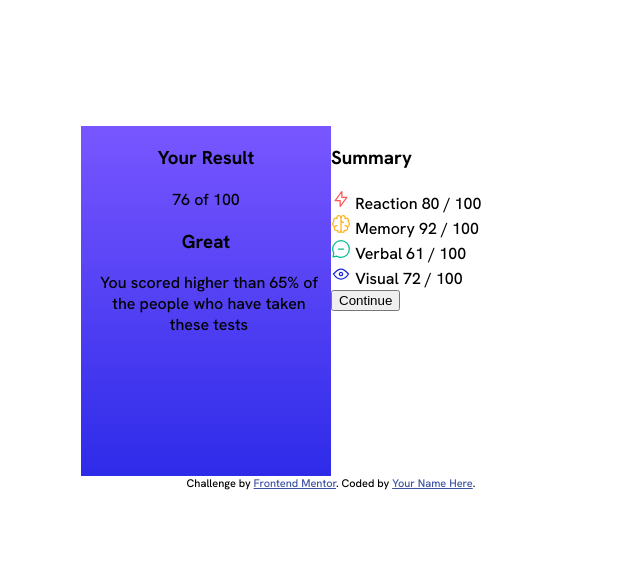
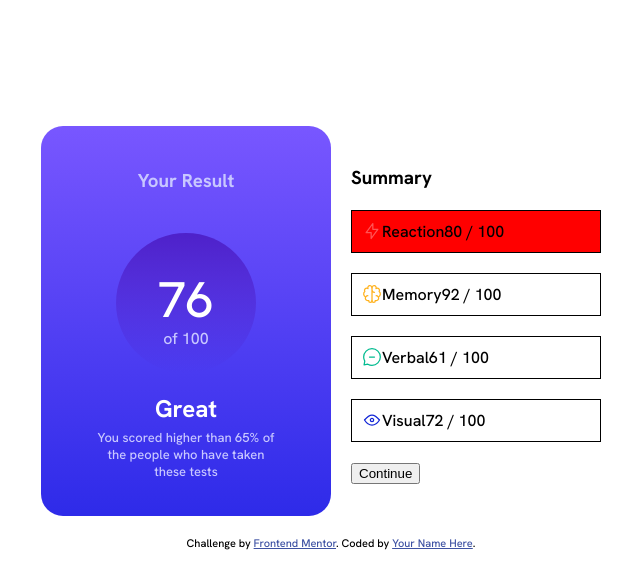
Before and after one commit to bluesky1992-web/results-summary-component-main1, a plain HTML site: page index.html in a window 1280 px wide. Shown: the whole page, without its empty margins (309-949 px from the left). Drawn offline with Linux system fonts and the light colour scheme.

Commit message:
start working on the summary part of the component

```diff
--- a/index.html
+++ b/index.html
@@ -24,15 +24,21 @@
     <section class="parent-component">
       <div class="result">
         <h3>Your Result</h3>
-        <span>76 of 100</span>
-        <h3>Great</h3>
+        <div class="circle">
+          <div>
+            <p class="big">76</p>
+            <p>of 100</p>
+          </div>
+        </div>
+
+        <h2>Great</h2>
         <p>
           You scored higher than 65% of the people who have taken these tests
         </p>
       </div>
       <div class="summary">
         <h3>Summary</h3>
-        <div class="rating-comp">
+        <div class="rating-comp red">
           <svg
             xmlns="http://www.w3.org/2000/svg"
             width="20"
@@ -51,7 +57,7 @@
           Reaction
           <span>80 / 100</span>
         </div>
-        <div class="rating-comp">
+        <div class="rating-comp yellow">
           <svg
             xmlns="http://www.w3.org/2000/svg"
             width="20"
@@ -84,7 +90,7 @@
           Memory
           <span>92 / 100</span>
         </div>
-        <div class="rating-comp">
+        <div class="rating-comp green">
           <svg
             xmlns="http://www.w3.org/2000/svg"
             width="20"
@@ -103,7 +109,7 @@
           Verbal
           <span>61 / 100</span>
         </div>
-        <div class="rating-comp">
+        <div class="rating-comp blue">
           <svg
             xmlns="http://www.w3.org/2000/svg"
             width="20"
--- a/style.css
+++ b/style.css
@@ -3,6 +3,7 @@ body {
 }
 
 .attribution {
+  margin-top:20px;
   font-size: 11px;
   text-align: center;
 }
@@ -10,27 +11,80 @@ body {
   color: hsl(228, 45%, 44%);
 }
 
+/* Left part of the component starts here */
+
 .parent-component {
   display: flex;
   justify-content: center;
   align-items: center;
   flex-wrap: wrap;
   margin-top: 10%;
-
 }
 .result {
   text-align: center;
   width: 250px;
   height: 350px;
-     background-image:linear-gradient( hsl(252, 100%, 67%),hsl(241, 81%, 54%));
+  background-image: linear-gradient(hsl(252, 100%, 67%), hsl(241, 81%, 54%));
+  display: flex;
+  flex-direction: column;
+  justify-content: center;
+  padding: 20px;
+  border-radius: 22px;
+}
+.result > h3 {
+  color: hsl(241, 100%, 89%);
+  margin-bottom: 40px;
+}
+.result > h2 {
+  color: hsl(0, 0%, 100%);
+  margin-bottom: -8px;
 }
 .result > p {
- width: 220px;
- padding-left: 18px;
- font-size:;
-
+  width: 180px;
+  align-self: center;
+  font-size: 13px;
+  color: hsl(241, 100%, 89%);
+}
+.result > .circle {
+  padding: 20px;
+  height: 100px;
+  width: 100px;
+  align-self: center;
+  background-image: linear-gradient(
+    hsla(256, 72%, 46%, 1),
+    hsla(241, 72%, 46%, 0)
+  );
+  border-image-slice: 1;
+  border-radius: 50%;
+  display: flex;
+  justify-content: center;
+  align-items: center;
+}
+.circle > div {
+  margin-bottom: 25px;
+}
+.circle > div > p:nth-child(2) {
+  color: hsl(241, 100%, 89%);
+}
+.big {
+  font-size: 50px;
+  margin-bottom: -20px;
+  color: hsl(0, 0%, 100%);
 }
 .summary {
   width: 250px;
   height: 350px;
+  /* text-align: center; */
+  padding: 20px;
 }
+.rating-comp {
+  margin: 20px 0px;
+  border: 1px solid ;
+  display: flex;
+  justify-content: start;
+  padding: 10px;
+}
+
+.red {
+background-color: red;
+}
```
Lines whose indentation alone changed are shown as unchanged.
